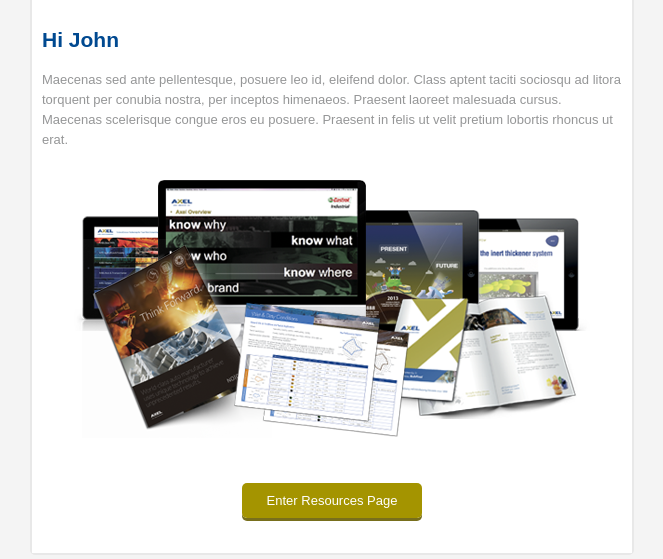
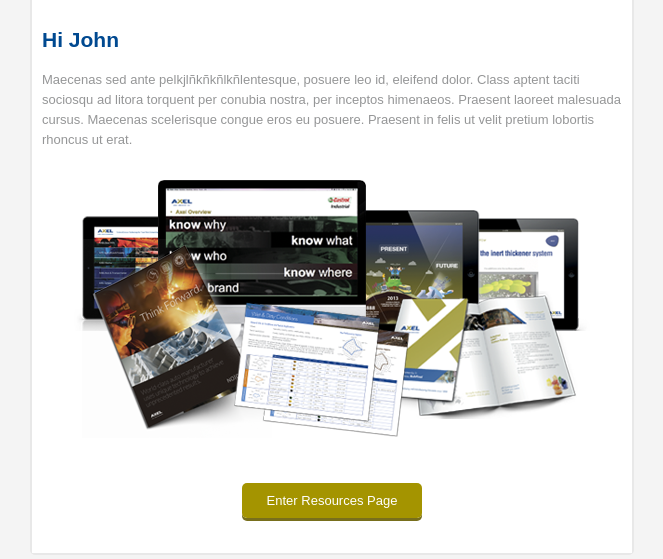
Before and after one commit to juanpablo1987/axel-mail, a plain HTML site: page index.html in a window 1280 px wide. Shown: the part 209-768 px from the top of the page, without its empty margins (308-971 px from the left). Drawn offline with Linux system fonts and the light colour scheme.

Commit message:
cambio de textos

```diff
--- a/index1.html
+++ b/index.html
@@ -41,7 +41,7 @@
             <tr>
                 <td style="padding: 10px;  text-align: left;" >
                     <p style="font-size: 21px; font-weight: bold; Margin-bottom: 18px; Margin-top:35px; color: #004990;">Hi John</p>
-                    <p style=" font-size: 13px; font-weight: 300; line-height: 20px; color: #959697; ">Maecenas sed ante pellentesque, posuere leo id, eleifend dolor. Class aptent taciti sociosqu ad litora torquent per conubia nostra, per inceptos himenaeos. Praesent laoreet malesuada cursus. Maecenas scelerisque congue eros eu posuere. Praesent in felis ut velit pretium lobortis rhoncus ut erat.</p>
+                    <p style=" font-size: 13px; font-weight: 300; line-height: 20px; color: #959697; ">Maecenas sed ante pelkjlñkñkñlkñlentesque, posuere leo id, eleifend dolor. Class aptent taciti sociosqu ad litora torquent per conubia nostra, per inceptos himenaeos. Praesent laoreet malesuada cursus. Maecenas scelerisque congue eros eu posuere. Praesent in felis ut velit pretium lobortis rhoncus ut erat.</p>
                 </td>
             </tr>
 
```
